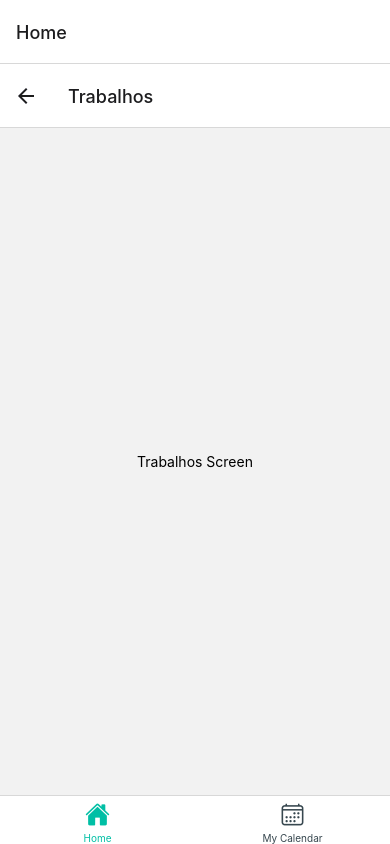
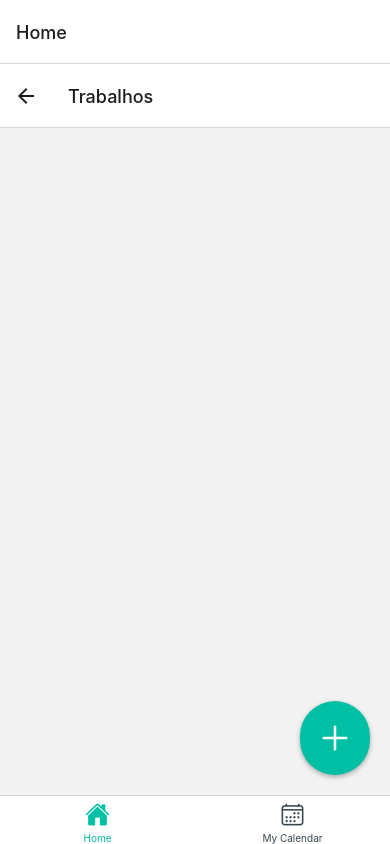
Before and after one commit to gabrielhenrique-123/Study-Flow, a React Native app: screen /Trabalhos in a window 390 px wide. Built offline with nearby package versions, Linux system fonts and the light colour scheme.

Commit message:
All screens done

```diff
--- a/package.json
+++ b/package.json
@@ -10,6 +10,7 @@
   },
   "dependencies": {
     "@expo/vector-icons": "^14.0.2",
+    "@react-native-community/checkbox": "^0.5.17",
     "@react-navigation/bottom-tabs": "^6.6.1",
     "@react-navigation/native": "^6.1.18",
     "@react-navigation/stack": "^6.4.1",
--- a/screens/HorariosScreen.js
+++ b/screens/HorariosScreen.js
@@ -1,18 +1,151 @@
-import React from 'react';
-import { View, Text, StyleSheet } from 'react-native';
+import React, { useState } from 'react';
+import { View, Text, TextInput, Button, StyleSheet, FlatList, TouchableOpacity, Modal, SafeAreaView, ScrollView } from 'react-native';
 
 export default function HorariosScreen() {
+  const [horarios, setHorarios] = useState([]);
+  const [showModal, setShowModal] = useState(false);
+  const [dia, setDia] = useState('Segunda-feira');
+  const [horario, setHorario] = useState('');
+  const [disciplina, setDisciplina] = useState('');
+
+  // Função para adicionar um horário
+  const handleAddHorario = () => {
+    if (dia && horario && disciplina) {
+      setHorarios([...horarios, { dia, horario, disciplina }]);
+      setDia('Segunda-feira');
+      setHorario('');
+      setDisciplina('');
+      setShowModal(false);
+    }
+  };
+
+  // Função para renderizar os horários para um dia específico
+  const renderHorarios = (dia) => (
+    <View style={styles.dayContainer}>
+      <Text style={styles.dayText}>{dia}</Text>
+      {['8:20 - 10:00', '10:10 - 11:50', '13:30 - 15:10', '15:20 - 17:00', '17:10 - 18:50', '19:00 - 20:40', '20:50 - 22:30'].map(time => (
+        <View key={time} style={styles.timeSlot}>
+          <Text>{time}</Text>
+          <Text>{horarios.find(h => h.dia === dia && h.horario === time)?.disciplina || 'Livre'}</Text>
+        </View>
+      ))}
+    </View>
+  );
+
   return (
-    <View style={styles.container}>
-      <Text>Horários Screen</Text>
-    </View>
+    <SafeAreaView style={styles.container}>
+      <ScrollView>
+        {/* Renderiza horários para cada dia da semana */}
+        {['Segunda-feira', 'Terça-feira', 'Quarta-feira', 'Quinta-feira', 'Sexta-feira'].map(dia => (
+          <View key={dia} style={styles.daySection}>
+            {renderHorarios(dia)}
+          </View>
+        ))}
+      </ScrollView>
+
+      {/* Modal para adicionar horário */}
+      <Modal
+        animationType="slide"
+        transparent={true}
+        visible={showModal}
+        onRequestClose={() => setShowModal(false)}
+      >
+        <SafeAreaView style={styles.modalContainer}>
+          <View style={styles.modalContent}>
+            <TextInput
+              style={styles.input}
+              placeholder="Dia da Semana"
+              value={dia}
+              onChangeText={setDia}
+            />
+            <TextInput
+              style={styles.input}
+              placeholder="Horário (e.g., 8:20 - 10:00)"
+              value={horario}
+              onChangeText={setHorario}
+            />
+            <TextInput
+              style={styles.input}
+              placeholder="Disciplina"
+              value={disciplina}
+              onChangeText={setDisciplina}
+            />
+            <Button title="Adicionar" onPress={handleAddHorario} />
+            <Button title="Cancelar" color="red" onPress={() => setShowModal(false)} />
+          </View>
+        </SafeAreaView>
+      </Modal>
+
+      {/* Botão para abrir o modal */}
+      <TouchableOpacity
+        onPress={() => setShowModal(true)}
+        style={styles.addButton}
+        activeOpacity={0.7}
+      >
+        <Text style={styles.addButtonText}>+</Text>
+      </TouchableOpacity>
+    </SafeAreaView>
   );
 }
 
 const styles = StyleSheet.create({
   container: {
     flex: 1,
+    padding: 20,
+  },
+  daySection: {
+    marginBottom: 20,
+  },
+  dayContainer: {
+    marginBottom: 10,
+  },
+  dayText: {
+    fontSize: 18,
+    fontWeight: 'bold',
+    marginBottom: 10,
+  },
+  timeSlot: {
+    padding: 10,
+    borderBottomWidth: 1,
+    borderBottomColor: '#ddd',
+    flexDirection: 'row',
+    justifyContent: 'space-between',
+  },
+  modalContainer: {
+    flex: 1,
     justifyContent: 'center',
     alignItems: 'center',
+    backgroundColor: 'rgba(0,0,0,0.5)',
   },
+  modalContent: {
+    backgroundColor: 'white',
+    padding: 20,
+    borderRadius: 10,
+    width: '80%',
+  },
+  input: {
+    height: 40,
+    borderColor: 'gray',
+    borderWidth: 1,
+    marginBottom: 15,
+    paddingHorizontal: 10,
+  },
+  addButton: {
+    position: 'absolute',
+    bottom: 20,
+    right: 20,
+    backgroundColor: '#00BFA5',
+    borderRadius: 50,
+    padding: 15,
+    elevation: 5, // Sombra para Android
+    shadowColor: '#000', // Sombra para iOS
+    shadowOffset: { width: 0, height: 2 },
+    shadowOpacity: 0.3,
+    shadowRadius: 5,
+  },
+  addButtonText: {
+    color: 'white',
+    fontSize: 30,
+    textAlign: 'center',
+  }
 });
--- a/screens/ProvasScreen.js
+++ b/screens/ProvasScreen.js
@@ -53,7 +53,7 @@ export default function ProvasScreen() {
             />
             <TextInput
               style={styles.input}
-              placeholder="Data (YYYY-MM-DD)"
+              placeholder="Data (DD-MM-YYYY)"
               value={data}
               onChangeText={setData}
             />
--- a/screens/TrabalhosScreen.js
+++ b/screens/TrabalhosScreen.js
@@ -1,18 +1,139 @@
-import React from 'react';
-import { View, Text, StyleSheet } from 'react-native';
+import React, { useState } from 'react';
+import { View, Text, TextInput, Button, StyleSheet, FlatList, TouchableOpacity, Modal, SafeAreaView } from 'react-native';
+import { Ionicons } from '@expo/vector-icons';
 
 export default function TrabalhosScreen() {
+  const [trabalhos, setTrabalhos] = useState([]);
+  const [showModal, setShowModal] = useState(false);
+  const [nomeTrabalho, setNomeTrabalho] = useState('');
+  const [disciplina, setDisciplina] = useState('');
+  const [data, setData] = useState('');
+  const [descricao, setDescricao] = useState('');
+
+  // Função para adicionar um trabalho
+  const handleAddTrabalho = () => {
+    if (nomeTrabalho && disciplina && data && descricao) {
+      setTrabalhos([...trabalhos, { nomeTrabalho, disciplina, data, descricao }]);
+      setNomeTrabalho('');
+      setDisciplina('');
+      setData('');
+      setDescricao('');
+      setShowModal(false);
+    }
+  };
+
   return (
-    <View style={styles.container}>
-      <Text>Trabalhos Screen</Text>
-    </View>
+    <SafeAreaView style={styles.container}>
+      {/* Lista de Trabalhos */}
+      <FlatList
+        data={trabalhos}
+        keyExtractor={(item, index) => index.toString()}
+        renderItem={({ item }) => (
+          <View style={styles.trabalhoItem}>
+            <Text style={styles.trabalhoText}>{item.nomeTrabalho} - {item.disciplina} - {item.data}</Text>
+            <Text style={styles.trabalhoDescricao}>{item.descricao}</Text>
+          </View>
+        )}
+      />
+
+      {/* Modal para adicionar trabalho */}
+      <Modal
+        animationType="slide"
+        transparent={true}
+        visible={showModal}
+        onRequestClose={() => setShowModal(false)}
+      >
+        <SafeAreaView style={styles.modalContainer}>
+          <View style={styles.modalContent}>
+            <TextInput
+              style={styles.input}
+              placeholder="Nome do Trabalho"
+              value={nomeTrabalho}
+              onChangeText={setNomeTrabalho}
+            />
+            <TextInput
+              style={styles.input}
+              placeholder="Disciplina"
+              value={disciplina}
+              onChangeText={setDisciplina}
+            />
+            <TextInput
+              style={styles.input}
+              placeholder="Data (DD-MM-YYYY)"
+              value={data}
+              onChangeText={setData}
+            />
+            <TextInput
+              style={styles.input}
+              placeholder="Descrição"
+              value={descricao}
+              onChangeText={setDescricao}
+            />
+            <Button title="Adicionar" onPress={handleAddTrabalho} />
+            <Button title="Cancelar" color="red" onPress={() => setShowModal(false)} />
+          </View>
+        </SafeAreaView>
+      </Modal>
+
+      {/* Botão para abrir o modal */}
+      <TouchableOpacity
+        onPress={() => setShowModal(true)}
+        style={styles.addButton}
+        activeOpacity={0.7}
+      >
+        <Ionicons name="add" size={40} color="white" />
+      </TouchableOpacity>
+    </SafeAreaView>
   );
 }
 
 const styles = StyleSheet.create({
   container: {
     flex: 1,
+    padding: 20,
+  },
+  trabalhoItem: {
+    padding: 10,
+    borderBottomWidth: 1,
+    borderBottomColor: '#ddd',
+  },
+  trabalhoText: {
+    fontSize: 18,
+  },
+  trabalhoDescricao: {
+    fontSize: 14,
+    color: '#555',
+  },
+  modalContainer: {
+    flex: 1,
     justifyContent: 'center',
     alignItems: 'center',
+    backgroundColor: 'rgba(0,0,0,0.5)',
+  },
+  modalContent: {
+    backgroundColor: 'white',
+    padding: 20,
+    borderRadius: 10,
+    width: '80%',
+  },
+  input: {
+    height: 40,
+    borderColor: 'gray',
+    borderWidth: 1,
+    marginBottom: 15,
+    paddingHorizontal: 10,
+  },
+  addButton: {
+    position: 'absolute',
+    bottom: 20,
+    right: 20,
+    backgroundColor: '#00BFA5',
+    borderRadius: 50,
+    padding: 15,
+    elevation: 5, // Sombra para Android
+    shadowColor: '#000', // Sombra para iOS
+    shadowOffset: { width: 0, height: 2 },
+    shadowOpacity: 0.3,
+    shadowRadius: 5,
   },
 });
```
Also changed, not shown: 1 other file (tests, documents, lock files or other folders).
